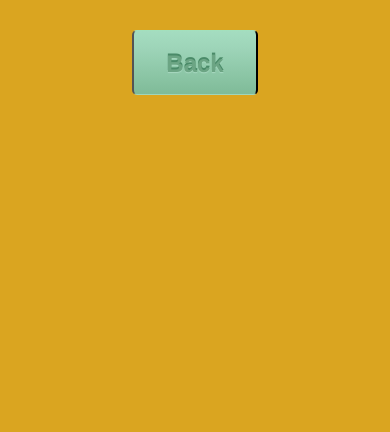
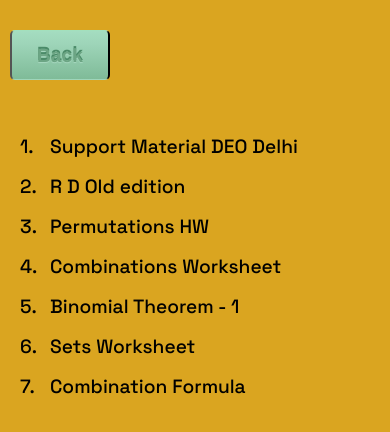
Before and after one commit to Samnewgit/myclass, a plain HTML site: page index.html in a window 390 px wide. Both pictures are taken after a click on the element "11 Science". Drawn offline with Linux system fonts and the light colour scheme.

Commit message:
Update index.html

```diff
--- a/index.html
+++ b/index.html
@@ -4,8 +4,20 @@
     <meta charset="UTF-8">
     <meta name="viewport" content="width=device-width, initial-scale=1.0">
     <title>Sam Stack</title>
+
 <style>
     @import url('https://fonts.googleapis.com/css2?family=Rajdhani:wght@700&family=Space+Grotesk:wght@400;500;700&display=swap');
+
+    @viewport {
+        width: device-width;
+        zoom: 1.0;
+    }
+
+    /* ensure proper mobile rendering */
+    html {
+        -webkit-text-size-adjust: 100%;
+        -ms-text-size-adjust: 100%;
+    }
 
     html, body {
         margin: 0;
@@ -65,7 +77,7 @@
         }
     }
 
-        /* Back button style - unchanged */
+    /* Back button style */
     .back-button {
         cursor: pointer;
         margin: 10px;
@@ -121,7 +133,8 @@
         height: 100%;
         background-color: #DAA520;
         flex-direction: column;
-            align-items: center;
+        align-items: flex-start; /* Changed from center to flex-start */
+        overflow-y: auto; /* Enable vertical scrolling */
     }
 
     /* Maroon page */
@@ -135,7 +148,8 @@
         background-color: #800000;
         color: white;
         flex-direction: column;
-            align-items: center;
+        align-items: flex-start; /* Changed from center to flex-start */
+        overflow-y: auto; /* Enable vertical scrolling */
     }
 
     .content {
@@ -144,36 +158,22 @@
     }
 
     .material-list {
-            margin-top: 30px;
-            text-align: center;
+        margin: 30px 0 0 100px; /* Top margin only, left margin for desktop */
+        padding-right: 20px;
+        width: calc(100% - 120px); /* Account for left margin */
+        text-align: left;
+        counter-reset: item;
+        overflow-x: hidden;
     }
 
     .material-item {
         margin: 15px 0;
-            font-size: 1.2em;
-        }
-
-        .material-link {
-            color: inherit;
-            text-decoration: none;
-        }
-
-        .material-link:hover {
-            text-decoration: underline;
-        }
-        .material-list {
-        margin-left: 1000px; /* Massive left margin */
-        text-align: left; /* Left-align content */
-        width: calc(100% - 100px); /* Adjust width to account for margin */
-    }
-
-    .material-item {
-        margin: 15px 0;
-        font-size: 1.8em; /* Increased by 50% (from 1.2em) */
+        font-size: 1.8em;
         position: relative;
-        padding-left: 40px; /* Space for numbers */
+        padding-left: 40px;
         font-family: 'Space Grotesk', sans-serif;
         font-weight: 500;
+        line-height: 1.3;
     }
 
     .material-item:before {
@@ -183,10 +183,51 @@
         left: 0;
     }
 
+    .material-link {
+        color: inherit;
+        text-decoration: none;
+        word-break: break-word; /* Prevent long words from overflowing */
+    }
+
+    .material-link:hover {
+        text-decoration: underline;
+    }
+
+    /* Mobile-specific adjustments */
+    @media (max-width: 768px) {
         .material-list {
-        counter-reset: item; /* Initialize counter */
+            margin-left: 30px; /* Reduced left margin for mobile */
+            width: calc(100% - 50px); /* Adjusted width */
+        }
+
+        .material-item {
+            font-size: 1.4em; /* Slightly smaller font for mobile */
+            padding-left: 35px;
+        }
+
+        .back-button {
+            font-size: 1.2em;
+            height: 50px;
+            line-height: 50px;
+            padding: 0 25px;
+        }
+    }
+
+    /* Extra small mobile devices */
+    @media (max-width: 480px) {
+        .material-list {
+            margin-left: 20px;
+            width: calc(100% - 40px);
+        }
+
+        .material-item {
+            font-size: 1.2em;
+            padding-left: 30px;
+        }
     }
 </style>
+
+
 </head>
 <body>
     <!-- Home Page -->
@@ -202,7 +243,7 @@
     </div>
     <div class="material-list">
         <div class="material-item">
-           <a href="https://dl.dropboxusercontent.com/s/9xouq1xb91p3a0ceieadm/Support-Material-DOE-Delhi.pdf">
+            <a href="https://www.dropbox.com/scl/fi/9xouq1xb91p3a0ceieadm/Support-Material-DOE-Delhi.pdf?rlkey=8wc67771ii8cct671ggjlbbt1&st=pidnbl6w&dl=0" class="material-link" target="_blank">
                 Support Material DEO Delhi
             </a>
         </div>
```
Lines whose indentation alone changed are shown as unchanged.
